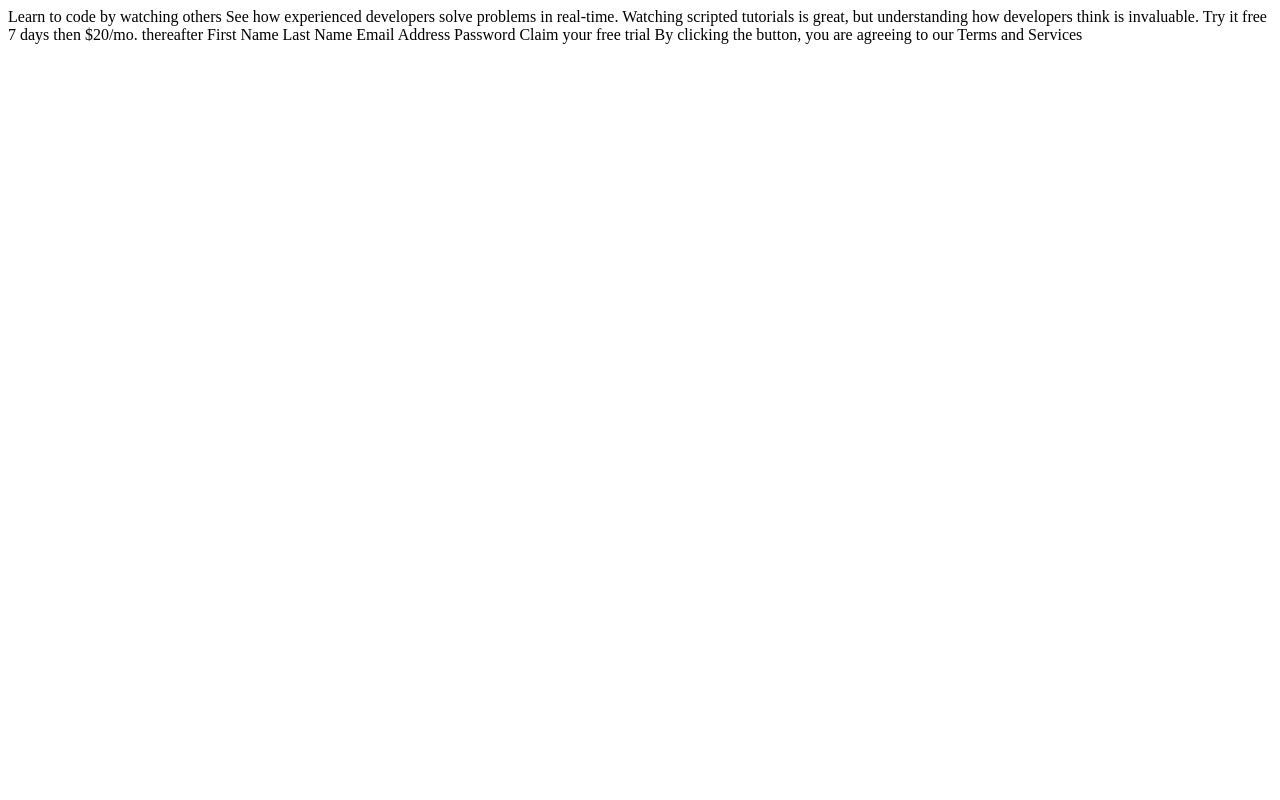
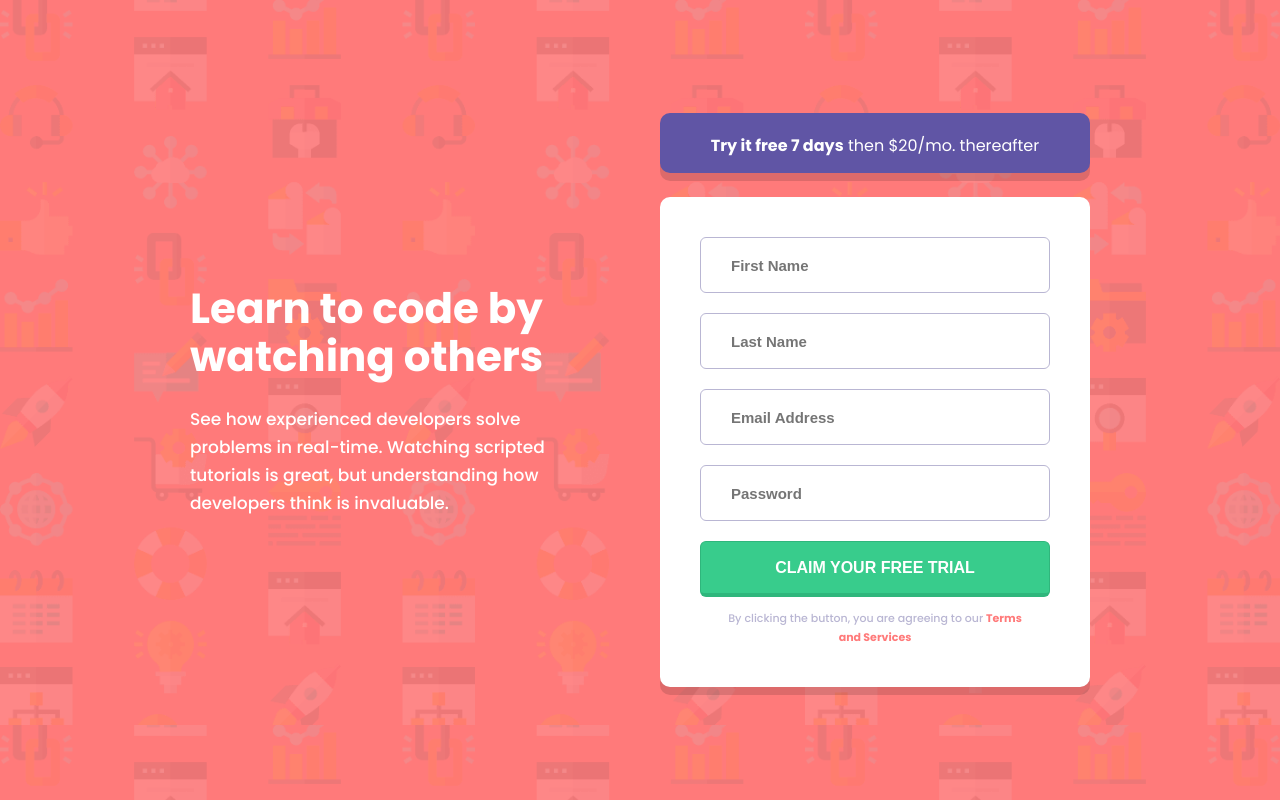
Before and after one commit to rogeriobautz/Intro-with-sign-up-form, a plain HTML site: page index.html in a window 1280 px wide. Drawn offline with Linux system fonts and the light colour scheme.

Commit message:
Challenge completed

```diff
--- a/index.html
+++ b/index.html
@@ -4,6 +4,13 @@
     <meta charset="UTF-8" />
     <meta name="viewport" content="width=device-width, initial-scale=1.0" />
     <!-- displays site properly based on user's device -->
+    <link rel="preconnect" href="https://fonts.googleapis.com" />
+    <link rel="preconnect" href="https://fonts.gstatic.com" crossorigin />
+    <link
+      href="https://fonts.googleapis.com/css2?family=Poppins:wght@400;500;600;700&display=swap"
+      rel="stylesheet"
+    />
+
     <link rel="stylesheet" href="style.css" />
 
     <link
@@ -16,12 +23,96 @@
     <title>Frontend Mentor | Intro component with sign up form</title>
   </head>
   <body>
-    Learn to code by watching others See how experienced developers solve
-    problems in real-time. Watching scripted tutorials is great, but
-    understanding how developers think is invaluable. Try it free 7 days then
-    $20/mo. thereafter First Name Last Name Email Address Password Claim your
-    free trial By clicking the button, you are agreeing to our Terms and
-    Services
+    <main class="container">
+      <div class="headlines">
+        <h1>Learn to code by watching others</h1>
+        <h2>
+          See how experienced developers solve problems in real-time. Watching
+          scripted tutorials is great, but understanding how developers think is
+          invaluable.
+        </h2>
+      </div>
+      <div class="sign-up">
+        <h3><span>Try it free 7 days</span> then $20/mo. thereafter</h3>
+
+        <!-- If you want to use focus event to remove the error warnings, you must put novalidate in the form, otherwise when the email is wrong the browser will focus on that field and this will fire focus events -->
+        <form action="#">
+          <div class="input-field">
+            <input
+              type="text"
+              class="input-text"
+              id="first-name"
+              placeholder="First Name"
+            />
+            <img
+              src="./images/icon-error.svg"
+              alt="error icon"
+              class="error-img"
+            />
+          </div>
+          <label for="first-name" id="first-name-label"
+            >First Name cannot be empty</label
+          >
+          <div class="input-field">
+            <input
+              type="text"
+              class="input-text"
+              id="last-name"
+              placeholder="Last Name"
+            />
+            <img
+              src="./images/icon-error.svg"
+              alt="error icon"
+              class="error-img"
+            />
+          </div>
+          <label for="last-name" id="last-name-label"
+            >LastName cannot be empty</label
+          >
+          <div class="input-field">
+            <input
+              type="email"
+              class="input-text"
+              id="email"
+              placeholder="Email Address"
+            />
+            <img
+              src="./images/icon-error.svg"
+              alt="error icon"
+              class="error-img"
+            />
+          </div>
+          <label for="email" id="email-label"
+            >Looks like this is not an email</label
+          >
+          <div class="input-field">
+            <input
+              type="password"
+              class="input-text"
+              id="password"
+              placeholder="Password"
+            />
+            <img
+              src="./images/icon-error.svg"
+              alt="error icon"
+              class="error-img"
+            />
+          </div>
+          <label for="password" id="password-label"
+            >Password cannot be empty</label
+          >
+          <input
+            type="submit"
+            id="submit-button"
+            value="Claim your free trial"
+          />
+          <p class="terms">
+            By clicking the button, you are agreeing to our
+            <a href="#" class="terms-link">Terms and Services</a>
+          </p>
+        </form>
+      </div>
+    </main>
   </body>
 
   <script src="main.js"></script>
--- a/main.js
+++ b/main.js
@@ -0,0 +1,42 @@
+//elements to change style when there is a error
+const inputs = document.getElementsByClassName('input-text');
+const icons = document.getElementsByClassName('error-img');
+const labels = document.getElementsByTagName('label');
+
+//pattern to validate email
+const pattern =
+  /^(([^<>()\[\]\\.,;:\s@"]+(\.[^<>()\[\]\\.,;:\s@"]+)*)|(".+"))@((\[[0-9]{1,3}\.[0-9]{1,3}\.[0-9]{1,3}\.[0-9]{1,3}\])|(([a-zA-Z\-0-9]+\.)+[a-zA-Z]{2,}))$/;
+
+//function to validate email using html5 and the pattern
+function emailIsValid(email) {
+  if (email.checkValidity() && pattern.test(email.value.toLowerCase())) {
+    return true;
+  } else {
+    return false;
+  }
+}
+
+//remove the error message when the users changes anything in the input field
+//I used the input event because focus conflicts to browser's error message itself
+for (let i = 0; i < inputs.length; i++) {
+  inputs[i].addEventListener('input', () => {
+    inputs[i].classList.remove('input-error');
+    icons[i].classList.remove('icon-error');
+    labels[i].classList.remove('label-error');
+  });
+}
+
+//show error message if any of input fields are empty or if the email is invalid
+document.getElementById('submit-button').addEventListener('click', () => {
+  for (let i in inputs) {
+    let isValid = true;
+    if (inputs[i].id == 'email') {
+      isValid = emailIsValid(inputs[i]);
+    }
+    if (inputs[i].value == '' || !isValid) {
+      inputs[i].classList.add('input-error');
+      icons[i].classList.add('icon-error');
+      labels[i].classList.add('label-error');
+    }
+  }
+});
--- a/style.css
+++ b/style.css
@@ -0,0 +1,274 @@
+:root {
+  /* Colors */
+
+  /* Primary */
+  --color1: hsl(0, 100%, 74%); /* Red  */
+  --color2: hsl(154, 59%, 51%); /* Green */
+
+  /* Accent */
+  --color3: hsl(248, 32%, 49%); /* Blue */
+
+  /* Neutral */
+  --color4: hsl(249, 10%, 26%); /* Dark Blue */
+  --color5: hsl(246, 25%, 77%); /* Grayish Blue */
+}
+
+* {
+  margin: 0;
+  padding: 0;
+  text-decoration: none;
+  box-sizing: border-box;
+}
+
+html {
+  font-size: 16px;
+}
+
+body {
+  width: 100%;
+  background: var(--color1);
+  background-image: url(./images/bg-intro-mobile.png);
+  color: white;
+  background-size: cover;
+  display: flex;
+  flex-direction: column;
+  justify-content: flex-start;
+  align-items: center;
+  font-family: 'Poppins', sans-serif;
+}
+
+.container {
+  width: min(100%, 375px);
+  min-height: 100vh;
+  padding: 88px 24px 68px;
+  display: flex;
+  flex-direction: column;
+  justify-content: flex-start;
+  align-items: center;
+}
+
+.headlines {
+  width: 100%;
+  display: flex;
+  flex-direction: column;
+  justify-content: flex-start;
+  align-items: center;
+  text-align: center;
+}
+
+.headlines h1 {
+  font-size: 30px;
+  font-weight: 700;
+  line-height: 1.3;
+}
+
+.headlines h2 {
+  margin-top: 19px;
+  margin-bottom: 62px;
+  font-size: 16px;
+  font-weight: 500;
+  line-height: 1.65;
+}
+
+.sign-up {
+  display: flex;
+  flex-direction: column;
+  justify-content: flex-start;
+  align-items: center;
+  text-align: center;
+  width: 100%;
+}
+
+.sign-up h3 {
+  font-size: 16px;
+  font-weight: 400;
+  background: var(--color3);
+  width: 100%;
+  min-height: 88px;
+  border-radius: 10px;
+  color: white;
+  padding: 20px 50px;
+  box-shadow: #0002 0px 8px;
+  margin-bottom: 24px;
+}
+
+.sign-up h3 span {
+  font-weight: 700;
+}
+form {
+  padding: 24px;
+  background: white;
+  border-radius: 10px;
+  box-shadow: #0002 0px 8px;
+}
+
+.input-field {
+  position: relative;
+}
+
+input {
+  width: 100%;
+  height: 56px;
+  border-radius: 6px;
+  padding-left: 20px;
+  border: var(--color5) 1px solid;
+  color: var(--color4);
+  font-weight: 700;
+  outline-color: var(--color4);
+  font-size: 15px;
+}
+
+.error-img {
+  display: none;
+  position: absolute;
+  top: 50%;
+  transform: translateY(-50%);
+  right: 30px;
+  width: 20px;
+}
+
+.input-field:not(:first-child),
+#submit-button {
+  margin-top: 16px;
+}
+
+label {
+  color: red;
+  font-size: 10px;
+  font-weight: 400;
+  display: none;
+  text-align: end;
+  font-style: italic;
+}
+
+#submit-button {
+  background: var(--color2);
+  color: white;
+  text-transform: uppercase;
+  text-align: center;
+  font-size: 16px;
+  font-weight: 600;
+  width: 100%;
+  padding: 0;
+  border-bottom: 4px inset;
+  border-color: hsl(154, 59%, 45%);
+}
+
+.terms {
+  color: var(--color5);
+  font-size: 11px;
+  font-weight: 500;
+  text-align: center;
+  padding: 12px 2em 0;
+  line-height: 1.7;
+}
+.terms-link {
+  color: var(--color1);
+  font-weight: 700;
+}
+
+/* Error styles */
+.input-error {
+  border-color: var(--color1);
+  color: var(--color1);
+}
+
+.icon-error {
+  display: block;
+}
+
+.label-error {
+  display: block;
+}
+
+@media (min-width: 480px) {
+  body {
+    background-size: contain;
+  }
+  .container {
+    width: 480px;
+  }
+  .headlines h1 {
+    padding-inline: 30px;
+  }
+  .headlines h2 {
+    padding-inline: 30px;
+  }
+  .sign-up h3 {
+    padding-inline: 100px;
+    min-height: unset;
+  }
+}
+@media (min-width: 1024px) {
+  body {
+    background-image: url(./images/bg-intro-desktop.png);
+  }
+  .container {
+    width: 900px;
+    flex-direction: row;
+    justify-content: space-between;
+    padding: 0;
+  }
+  .headlines {
+    width: 400px;
+  }
+
+  .headlines h1 {
+    font-size: 42px;
+    text-align: start;
+    padding: 64px 0 0;
+    line-height: 1.15;
+  }
+
+  .headlines h2 {
+    margin-top: 23px;
+    font-size: 17px;
+    text-align: start;
+    padding: 0;
+  }
+
+  .sign-up {
+    width: 430px;
+    flex-direction: column;
+  }
+
+  .sign-up h3 {
+    padding-inline: 0;
+    height: 60px;
+  }
+  form {
+    width: 100%;
+    padding: 40px;
+  }
+  .input-field:not(:first-child),
+  #submit-button {
+    margin-top: 20px;
+  }
+  input {
+    padding-left: 30px;
+  }
+}
+
+@media (min-width: 1440px) {
+  body {
+    background-image: url(./images/bg-intro-desktop.png);
+  }
+  .container {
+    width: 1110px;
+  }
+
+  .headlines {
+    width: 530px;
+  }
+
+  .headlines h1 {
+    font-size: 49px;
+  }
+  .headlines h2 {
+    font-size: 17px;
+  }
+
+  .sign-up {
+    width: 540px;
+  }
+}
```
Also changed, not shown: 2 other files.
